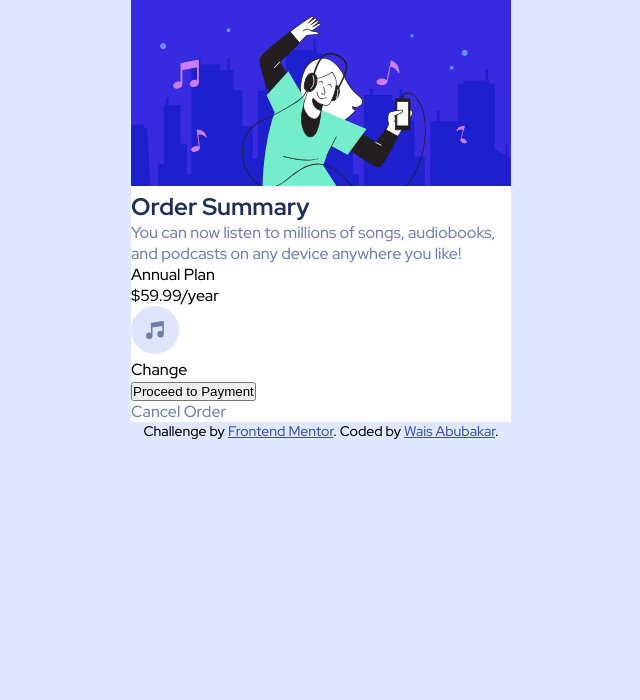
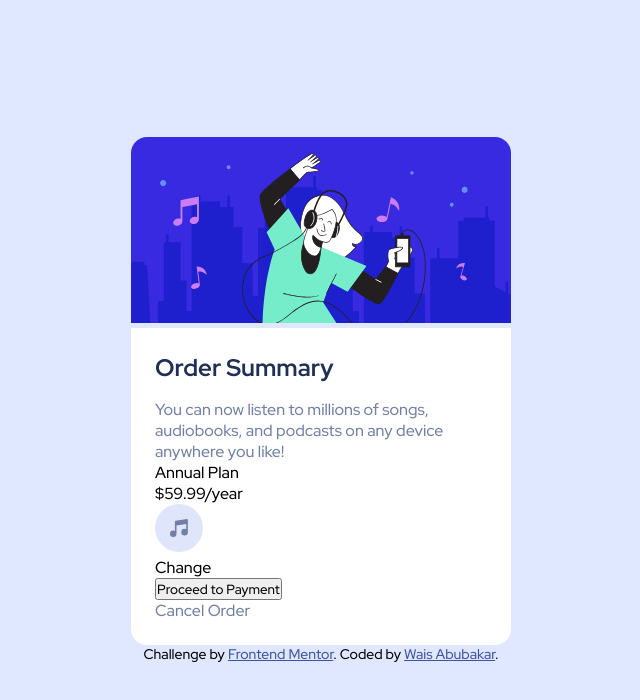
Before and after one commit to wais-mus/order-summary, a plain HTML site: page index.html in a window 1280 px wide. Shown: the whole page, without its empty margins (319-959 px from the left). Drawn offline with Linux system fonts and the light colour scheme.

Commit message:
solved issue with the image border radius and aligning the image with main p section

```diff
--- a/index.html
+++ b/index.html
@@ -16,13 +16,13 @@
 
      <img src="./images/illustration-hero.svg">
 
+    </article>
+
+    <article>
       <h1>Order Summary</h1>
 
        <p>You can now listen to millions of songs, audiobooks, and podcasts on any
       device anywhere you like!</p>
-    </article>
-
-    <article>
       <ul>
         <li>Annual Plan</li>
         <li>$59.99/year</li>
@@ -32,7 +32,7 @@
       </ul>
 
 
-      <button>Proceed to Payment</button>
+      <button class="btn">Proceed to Payment</button>
      <p>Cancel Order</p>
     </article>
 
--- a/style.css
+++ b/style.css
@@ -18,7 +18,7 @@
 }
 
 ul {
-    list-style: none;
+    list-style-type: none;
 }
 
 img {
@@ -27,29 +27,47 @@ img {
 
 /*changing the background color, font and layout of the whole page*/
 body {
-    background-color: var(--Pale-blue);
     font-size: 16px;
     font-family: 'Red Hat Display', sans-serif;
+    background-color: var(--Pale-blue);
     display: flex;
     flex-direction: column;
     align-items: center;
     justify-content: center;
+    min-height: calc(100vh - 0.1px);
+    margin: 0 1.5rem;
+}
+
+button {
+   font-family: 'Red Hat Display', sans-serif;
 }
 
 h1 {
-    font-size: 24px;
     color: var(--Dark-blue);
 }
 
-p {
+p{
     font-size: 16px;
     color: var(--Desaturated-blue);
 }
 
 main {
     max-width: 380px;
+}
+
+main h1 {
+    font-size: 1.5rem;
+    margin-bottom: 1rem;
+}
+
+main article img {
+    border-radius: 1rem 1rem 0 0;
+}
+
+main article:last-child {
     background-color: white;
-    align-items: center;
+    border-radius: 0 0 1rem 1rem;
+    padding: 1.5rem;
 }
 
 .attribution {
```
Lines whose indentation alone changed are shown as unchanged.
